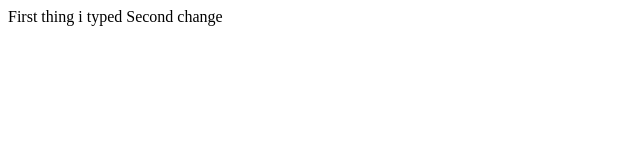
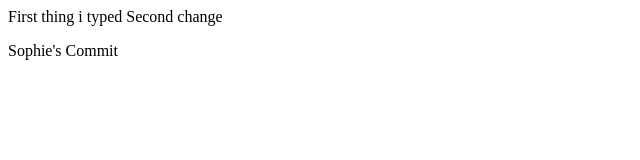
Before and after one commit to Anie3142/study1-webserver, a plain HTML site: page index.html in a window 1280 px wide. Shown: the whole page, without its empty margins (0-640 px from the left). Drawn offline with Linux system fonts and the light colour scheme.

Commit message:
Attempt at first commit

```diff
--- a/index.html
+++ b/index.html
@@ -1,3 +1,9 @@
 First thing i typed
 
 Second change
+
+<div>
+    <p>
+        Sophie's Commit
+    </p>
+</div>
```
